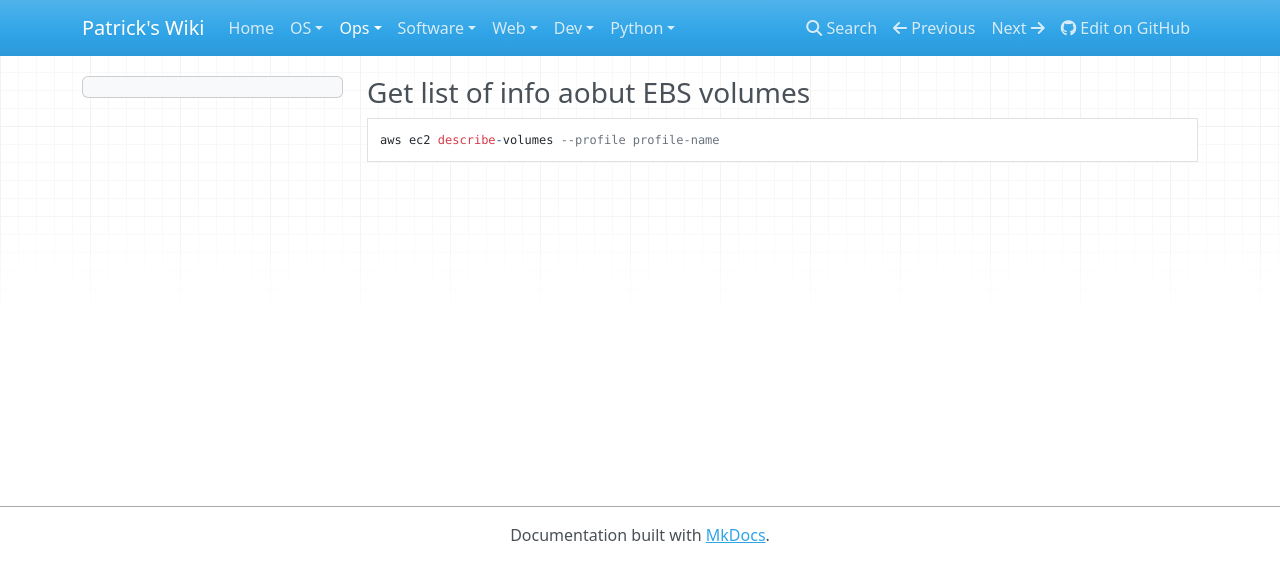
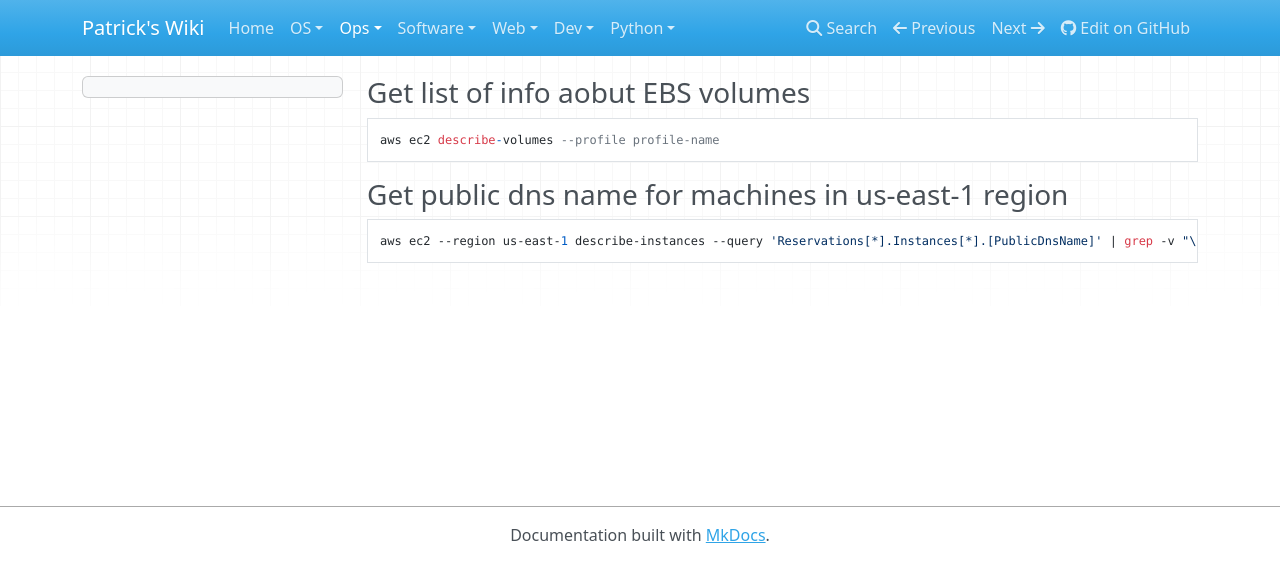
Before and after one commit to patsancu/wiki, an MkDocs documentation site: the page built from docs/Ops/AWS/EC2.md, in a window 1280 px wide. Shown: the top 582 px of the page. Built offline with MkDocs 1.6.1, drawn with Linux system fonts in a browser that asks for light colours; nearby versions of some CDN libraries.

Commit message:
aws ec2: get public dns name for machines

````diff
--- a/docs/Ops/AWS/EC2.md
+++ b/docs/Ops/AWS/EC2.md
@@ -2,3 +2,8 @@
 ```
 aws ec2 describe-volumes --profile profile-name
 ```
+
+### Get public dns name for machines in us-east-1 region
+```
+aws ec2 --region us-east-1 describe-instances --query 'Reservations[*].Instances[*].[PublicDnsName]' | grep -v "\[\|\]" | tr -d ' ' | tr -d '"'
+```
````
